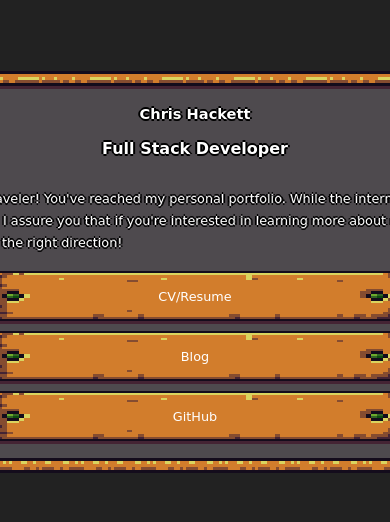
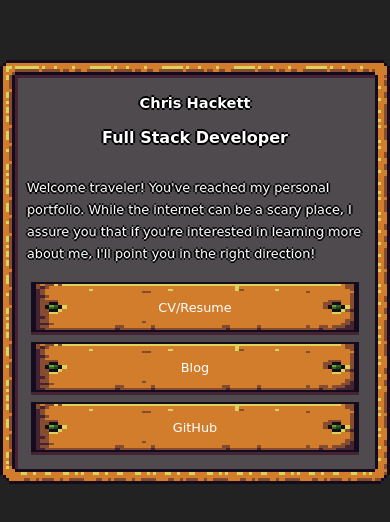
Before and after one commit to chx2/Portfolio, a plain HTML site: page index.html in a window 390 px wide. Shown: the part 150-672 px from the top of the page. Drawn offline with nearby package versions, Linux system fonts and the light colour scheme; a web font is replaced by a local one.

Commit message:
Shrink on mobile

```diff
--- a/css/main.css
+++ b/css/main.css
@@ -12,7 +12,7 @@ Mix things up a bit.
 .rpgui-container {
     min-height: 300px;
     width: 600px;
-    max-width: 600px;
+    max-width: 100%;
 }
 .framed, .framed-golden, .framed-golden-2 {
     animation-name: fadeInUp;
```
